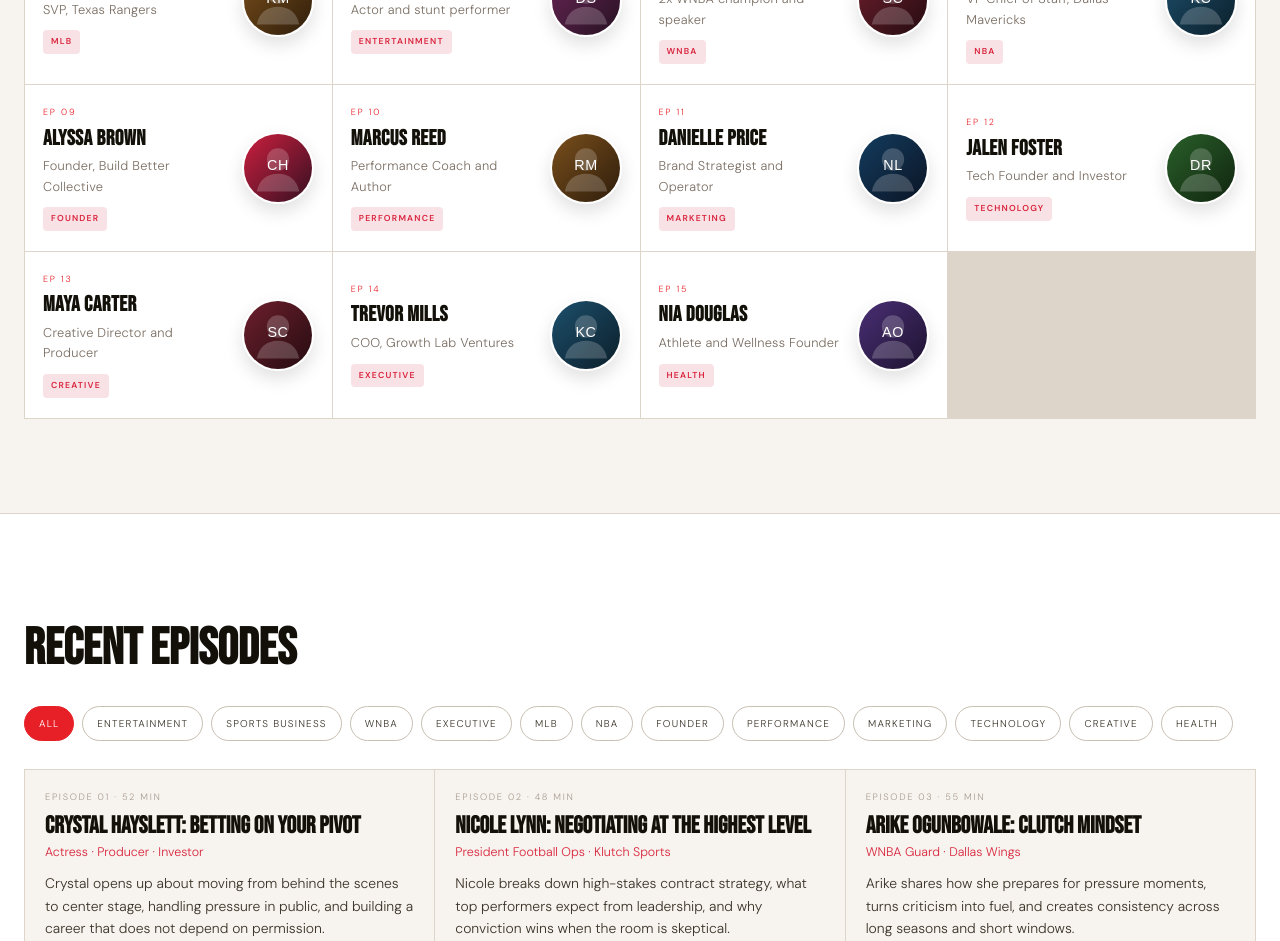
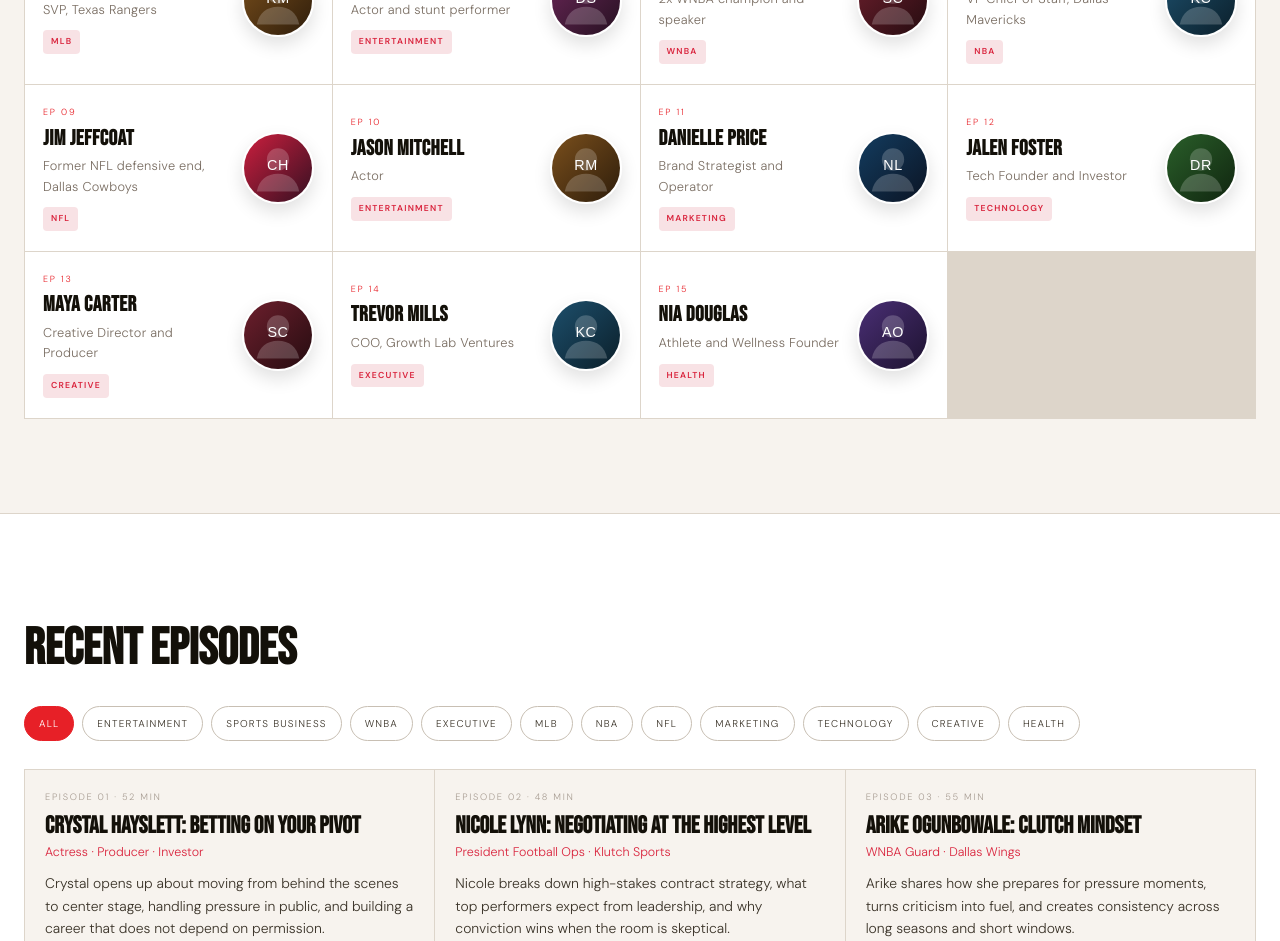
Before and after one commit to vinbi07/SickestPodcast, a React (Vite) app: page / in a window 1280 px wide. Shown: the part 1980-2921 px from the top of the page. Built offline with nearby package versions, Linux system fonts and the light colour scheme.

Commit message:
feat: Update guest and episode details for Jim Jeffcoat and Jason Mitchell

```diff
--- a/src/data/guests.js
+++ b/src/data/guests.js
@@ -74,17 +74,17 @@ export const guests = [
   },
   {
     id: 9,
-    name: "Alyssa Brown",
-    role: "Founder, Build Better Collective",
-    category: "Founder",
+    name: "Jim Jeffcoat",
+    role: "Former NFL defensive end, Dallas Cowboys",
+    category: "NFL",
     episode: 9,
     photo: crystalHayslettPhoto,
   },
   {
     id: 10,
-    name: "Marcus Reed",
-    role: "Performance Coach and Author",
-    category: "Performance",
+    name: "Jason Mitchell",
+    role: "Actor",
+    category: "Entertainment",
     episode: 10,
     photo: robMatwickPhoto,
   },
--- a/src/data/podcasts.js
+++ b/src/data/podcasts.js
@@ -105,29 +105,29 @@ export const episodes = [
   },
   {
     id: 9,
-    title: "Alyssa Brown: Building Without Permission",
-    guest: "Alyssa Brown",
-    role: "Founder · Build Better Collective",
-    category: "Founder",
+    title: "Jim Jeffcoat: Championship Mindset",
+    guest: "Jim Jeffcoat",
+    role: "Former NFL Defensive End · Dallas Cowboys",
+    category: "NFL",
     duration: "49 min",
     date: "2026-04-18",
     description:
-      "Alyssa breaks down founder resilience, navigating uncertain markets, and creating a brand with a clear edge when resources are tight.",
+      "Jim shares lessons from championship locker rooms, consistency at the highest level, and how leadership under pressure translates beyond football.",
     videoUrl: "https://www.youtube.com/embed/KAyDcaRFU4Y",
-    thumbnail: "AB",
+    thumbnail: "JJ",
   },
   {
     id: 10,
-    title: "Marcus Reed: High Performance, Low Noise",
-    guest: "Marcus Reed",
-    role: "Performance Coach · Author",
-    category: "Performance",
+    title: "Jason Mitchell: Owning Your Craft",
+    guest: "Jason Mitchell",
+    role: "Actor",
+    category: "Entertainment",
     duration: "47 min",
     date: "2026-04-22",
     description:
-      "Marcus shares practical systems for consistency, energy management, and building routines that hold up under pressure.",
+      "Jason talks about preparation, navigating pressure in entertainment, and the mindset required to deliver when the spotlight is brightest.",
     videoUrl: "https://www.youtube.com/embed/fJ9rUzIMcZQ",
-    thumbnail: "MR",
+    thumbnail: "JM",
   },
   {
     id: 11,
```
